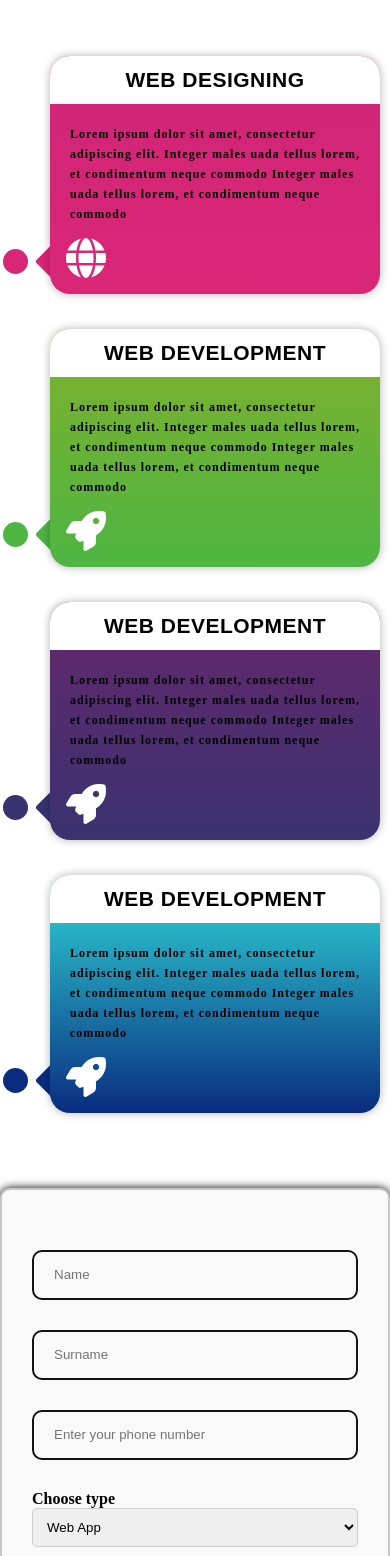
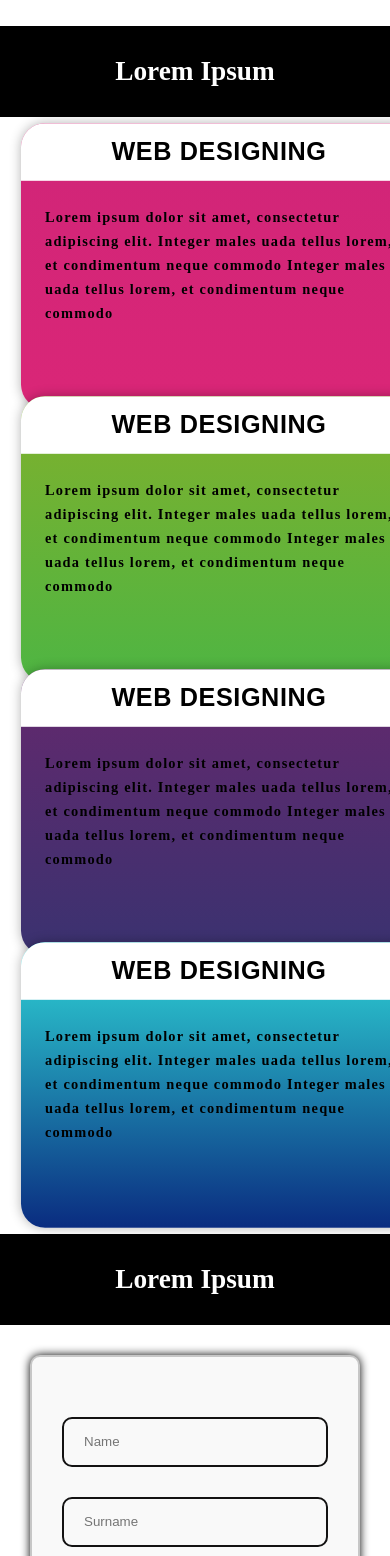
Before and after one commit to Dripgl/web-wizzard, a React (Create React App) app: page / in a window 390 px wide. Shown: the part 1652-3208 px from the top of the page. Built offline with nearby package versions, Linux system fonts and the light colour scheme.

Commit message:
animation timeline

```diff
--- /dev/null
+++ b/src/components/First.jsx
@@ -0,0 +1,13 @@
+import React from "react";
+import "../styleComp/First.css";
+
+function First() {
+
+    return (
+        <div className="container_first">
+            <h1 className="title_first">Lorem Ipsum</h1>
+        </div>
+    )
+}
+
+export default First;
--- /dev/null
+++ b/src/components/Second.jsx
@@ -0,0 +1,13 @@
+import React from "react";
+import "../styleComp/Second.css";
+
+function Second() {
+
+    return (
+        <div className="container_second">
+            <h1 className="title_second">Lorem Ipsum</h1>
+        </div>
+    )
+}
+
+export default Second;
--- a/src/page/Home.jsx
+++ b/src/page/Home.jsx
@@ -5,6 +5,8 @@ import ParticlesContainer from '../components/Animation';
 import Process from './Process';
 import Services from './Services';
 import Contact from './Contact';
+import First from '../components/First';
+import Second from '../components/Second';
 
 
 
@@ -31,7 +33,9 @@ const Home = () => {
         <h3>Based in Italy</h3>
       </div>
       <Services/>
+      <First/>
       <Process/>
+      <Second/>
       <Contact/>
 
     </div>
--- a/src/page/Processing/Timeline.css
+++ b/src/page/Processing/Timeline.css
@@ -10,11 +10,11 @@
   padding: 25px 10px;
 }
 
-.main-timeline:after {
+/* .main-timeline:after {
   content: '';
   display: block;
   clear: both;
-}
+} */
 
 .main-timeline .timeline {
   width: calc(50% + 9px);
@@ -27,23 +27,11 @@
   position: relative;
 }
 
-.main-timeline .timeline:before,
-.main-timeline .timeline:after {
-  content: '';
-  background-color: #DA2677;
-  height: 25px;
-  width: 25px;
-  border-radius: 50%;
-  position: absolute;
-  right: -18px;
-  bottom: 40px;
-}
-
-.main-timeline .timeline:after {
+/* .main-timeline .timeline:after {
   border-radius: 3px;
   transform: rotate(45deg);
   right: 20px;
-}
+} */
 
 .main-timeline .timeline-content {
   color: #fff;
@@ -59,9 +47,9 @@
   text-decoration: none;
 }
 
-.main-timeline .timeline-content:hover {
+/* .main-timeline .timeline-content:hover {
   text-decoration: none;
-}
+} */
 
 .main-timeline .timeline-icon {
   font-size: 40px;
@@ -130,9 +118,9 @@
   background: linear-gradient(#80B02C, #4EB543);
 }
 
-.main-timeline .timeline:nth-child(4n+2) .title {
+/* .main-timeline .timeline:nth-child(4n+2) .title {
   color: #000000;
-}
+} */
 
 .main-timeline .timeline:nth-child(4n+3):before,
 .main-timeline .timeline:nth-child(4n+3):after {
@@ -143,9 +131,9 @@
   background: linear-gradient(#65286D, #3A3270);
 }
 
-.main-timeline .timeline:nth-child(4n+3) .title {
+/* .main-timeline .timeline:nth-child(4n+3) .title {
   color: #000000;
-}
+} */
 
 .main-timeline .timeline:nth-child(4n+4):before,
 .main-timeline .timeline:nth-child(4n+4):after {
@@ -156,9 +144,9 @@
   background: linear-gradient(#2FD8D8, #0A2C80);
 }
 
-.main-timeline .timeline:nth-child(4n+4) .title {
+/* .main-timeline .timeline:nth-child(4n+4) .title {
   color: #000000;
-}
+} */
 
 
 @media screen and (max-width:767px) {
--- a/src/page/Processing/Timeline.jsx
+++ b/src/page/Processing/Timeline.jsx
@@ -1,50 +1,80 @@
 import React from "react";
 import "./Timeline.css"
 import 'react-vertical-timeline-component/style.min.css';
+import { motion } from "framer-motion";
 
 
 function ProcessLeft() {
     return (
-        <div class="container">
-        <div class="row">
-            <div class="col-md-12">
-                <div class="main-timeline">
-                    <div class="timeline">
-                        <a href="#" class="timeline-content">
-                            <div class="timeline-icon"><i class="fa fa-globe"></i></div>
-                            <h3 class="title">Web Designing</h3>
-                            <p class="description">
-                                Lorem ipsum dolor sit amet, consectetur adipiscing elit. Integer males uada tellus lorem, et condimentum neque commodo Integer males uada tellus lorem, et condimentum neque commodo
+        <div className="container">
+            <div className="row">
+                <div className="col-md-12">
+                    <div className="main-timeline">
+                        <motion.div
+                            className="timeline"
+                            whileInView={{ scale: 1.2 }} // Animazione quando l'elemento è nella vista
+                        >
+                            <div href="#" className="timeline-content">
+                                <div className="timeline-icon">
+                                    {/* <i className="fa fa-globe"></i> */}
+                                </div>
+                                <h3 className="title">Web Designing</h3>
+                                <p className="description">
+                                    Lorem ipsum dolor sit amet, consectetur adipiscing elit.
+                                    Integer males uada tellus lorem, et condimentum neque commodo
+                                    Integer males uada tellus lorem, et condimentum neque commodo
                                 </p>
-                        </a>
                             </div>
-                    <div class="timeline">
-                        <a href="#" class="timeline-content">
-                            <div class="timeline-icon"><i class="fa fa-rocket"></i></div>
-                            <h3 class="title">Web Development</h3>
-                            <p class="description">
-                                Lorem ipsum dolor sit amet, consectetur adipiscing elit. Integer males uada tellus lorem, et condimentum neque commodo Integer males uada tellus lorem, et condimentum neque commodo
+                        </motion.div>
+                        <motion.div
+                            className="timeline"
+                            whileInView={{ scale: 1.2 }} // Animazione quando l'elemento è nella vista
+                        >
+                            <div href="#" className="timeline-content">
+                                <div className="timeline-icon">
+                                    {/* <i className="fa fa-globe"></i> */}
+                                </div>
+                                <h3 className="title">Web Designing</h3>
+                                <p className="description">
+                                    Lorem ipsum dolor sit amet, consectetur adipiscing elit.
+                                    Integer males uada tellus lorem, et condimentum neque commodo
+                                    Integer males uada tellus lorem, et condimentum neque commodo
                                 </p>
-                        </a>
                             </div>
-                    <div class="timeline">
-                        <a href="#" class="timeline-content">
-                            <div class="timeline-icon"><i class="fa fa-rocket"></i></div>
-                            <h3 class="title">Web Development</h3>
-                            <p class="description">
-                                Lorem ipsum dolor sit amet, consectetur adipiscing elit. Integer males uada tellus lorem, et condimentum neque commodo Integer males uada tellus lorem, et condimentum neque commodo
+                        </motion.div>
+                        <motion.div
+                            className="timeline"
+                            whileInView={{ scale: 1.2 }} // Animazione quando l'elemento è nella vista
+                        >
+                            <div href="#" className="timeline-content">
+                                <div className="timeline-icon">
+                                    {/* <i className="fa fa-globe"></i> */}
+                                </div>
+                                <h3 className="title">Web Designing</h3>
+                                <p className="description">
+                                    Lorem ipsum dolor sit amet, consectetur adipiscing elit.
+                                    Integer males uada tellus lorem, et condimentum neque commodo
+                                    Integer males uada tellus lorem, et condimentum neque commodo
                                 </p>
-                        </a>
                             </div>
-                    <div class="timeline">
-                        <a href="#" class="timeline-content">
-                            <div class="timeline-icon"><i class="fa fa-rocket"></i></div>
-                            <h3 class="title">Web Development</h3>
-                            <p class="description">
-                                Lorem ipsum dolor sit amet, consectetur adipiscing elit. Integer males uada tellus lorem, et condimentum neque commodo Integer males uada tellus lorem, et condimentum neque commodo
+                        </motion.div>
+                        <motion.div
+                            className="timeline"
+                            whileInView={{ scale: 1.2 }} // Animazione quando l'elemento è nella vista
+                        >
+                            <div href="#" className="timeline-content">
+                                <div className="timeline-icon">
+                                    {/* <i className="fa fa-globe"></i> */}
+                                </div>
+                                <h3 className="title">Web Designing</h3>
+                                <p className="description">
+                                    Lorem ipsum dolor sit amet, consectetur adipiscing elit.
+                                    Integer males uada tellus lorem, et condimentum neque commodo
+                                    Integer males uada tellus lorem, et condimentum neque commodo
                                 </p>
-                        </a>
                             </div>
+                        </motion.div>
+
                     </div>
                 </div>
             </div>
--- a/src/style/Contact.css
+++ b/src/style/Contact.css
@@ -95,3 +95,18 @@ select {
   width: 100%;
   opacity: 0.5;
 }
+
+@media only screen and (max-width: 600px) {
+  .container_form {
+    padding: 30px; /* Riduci lo spazio interno al form per dispositivi mobili */
+  }
+
+  .input-box {
+    margin-bottom: 10px; /* Riduci lo spazio tra i campi di input */
+  }
+
+  .btn_stile {
+    font-size: 14px; /* Riduci la dimensione del testo del bottone */
+    padding: 8px 16px; /* Riduci leggermente la spaziatura interna del bottone */
+  }
+}
--- /dev/null
+++ b/src/styleComp/First.css
@@ -0,0 +1,11 @@
+.container_first{
+    background-color: black;
+    color: white;
+}
+
+.title_first{
+    display: flex;
+    justify-content: center;
+    font-size: 7vw;
+    padding: 30px;
+}
--- /dev/null
+++ b/src/styleComp/Second.css
@@ -0,0 +1,11 @@
+.container_second{
+    background-color: black;
+    color: white;
+}
+
+.title_second{
+    display: flex;
+    justify-content: center;
+    font-size: 7vw;
+    padding: 30px;
+}
```
Lines whose indentation alone changed are shown as unchanged.
